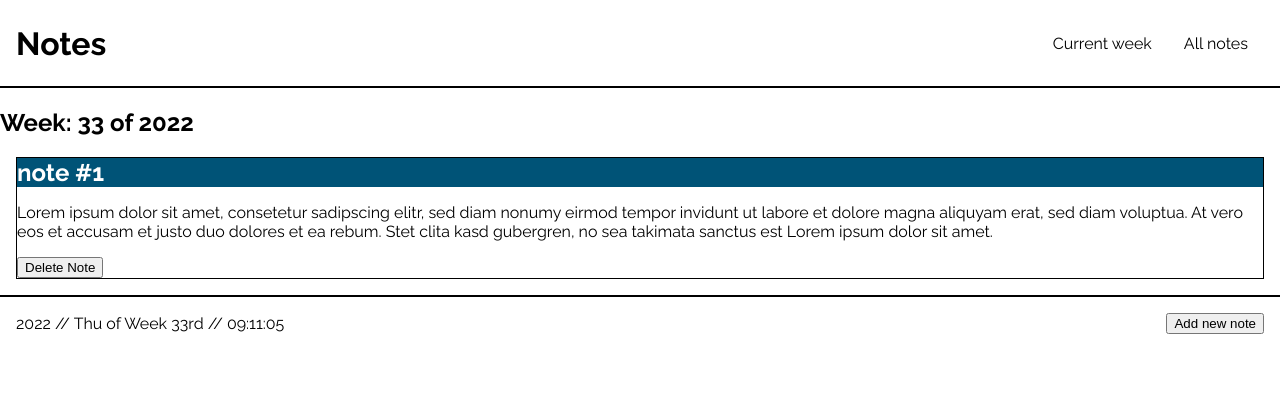
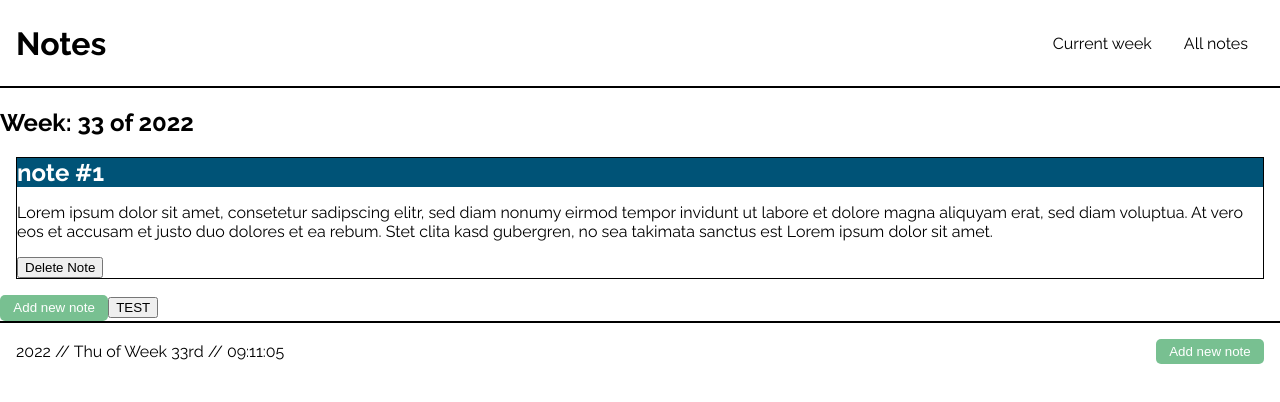
Before and after one commit to yannhn/notes, a React (Create React App) app: page / in a window 1280 px wide. Shown: the top 402 px of the page. Built offline with nearby package versions, Linux system fonts and the light colour scheme.

Commit message:
delete modal

```diff
--- a/src/components/InputNewNote/AddNoteButton/AddNoteButton.js
+++ b/src/components/InputNewNote/AddNoteButton/AddNoteButton.js
@@ -1,17 +1,15 @@
 import { useState } from "react";
-import InputModal from "../InputModal/InputModal";
 import InputNote from "../InputNote/InputNote";
+import { StyledInputNoteButton } from "./Styled";
 
 export default function AddNoteButton() {
   const [showModal, setShowModal] = useState(false);
   return (
     <>
-      <button onClick={() => setShowModal(!showModal)}>Add new note</button>
-      {showModal && (
-        <InputModal>
-          <InputNote />
-        </InputModal>
-      )}
+      <StyledInputNoteButton onClick={() => setShowModal(!showModal)}>
+        Add new note
+      </StyledInputNoteButton>
+      {showModal && <InputNote />}
     </>
   );
 }
--- a/src/components/InputNewNote/AddNoteButton/Styled.js
+++ b/src/components/InputNewNote/AddNoteButton/Styled.js
@@ -0,0 +1,14 @@
+import styled from "styled-components";
+
+export const StyledInputNoteButton = styled.button`
+  padding: 0.4em 1em;
+  background: #78c091;
+  color: white;
+  border: none;
+  border-radius: 5px;
+  cursor: pointer;
+
+  &:hover {
+    background: #054a29;
+  }
+`;
--- a/src/components/InputNewNote/InputModal/InputModal.js
+++ /dev/null
@@ -1,3 +0,0 @@
-export default function InputModal({ children }) {
-  return <dialog open>{children}</dialog>;
-}
--- a/src/components/Note/NoteList/NoteList.js
+++ b/src/components/Note/NoteList/NoteList.js
@@ -1,11 +1,15 @@
 // import { useState } from "react";
 import moment from "moment";
+import { useState } from "react";
 import useStore from "../../../hooks/useStore";
+import AddNoteButton from "../../InputNewNote/AddNoteButton/AddNoteButton";
+import InputNote from "../../InputNewNote/InputNote/InputNote";
 import NoteItem from "../NoteItem/NoteItem";
 
 export default function NoteList() {
   const notes = useStore((state) => state.notes);
   const deleteNote = useStore((state) => state.deleteNote);
+  const [showModal, setShowModal] = useState(false);
 
   const today = moment().format("WW");
 
@@ -22,6 +26,13 @@ export default function NoteList() {
           deleteNote={() => deleteNote(note.id)}
         />
       ))}
+      <AddNoteButton />
+      <button onClick={() => setShowModal(!showModal)}>TEST</button>
+      {showModal && (
+        <>
+          <InputNote />
+        </>
+      )}
     </>
   );
 }
```
Also changed, not shown: src/components/InputNewNote/InputModal/Styled.js (deleted), 2 other files (tests, documents, lock files or other folders).
